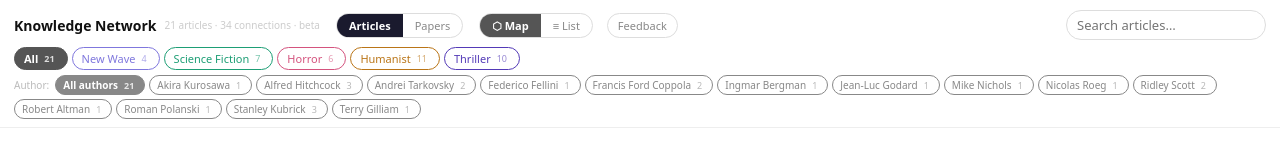
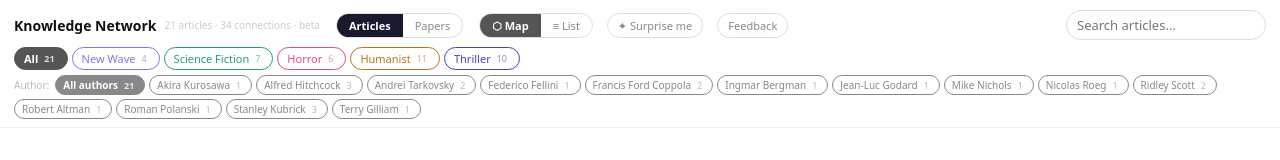
Before and after one commit to tom-geraghty/knowledgemap, a React (Vite) app: page / in a window 1280 px wide. Shown: the top 160 px of the page. Built offline with nearby package versions, Linux system fonts and the light colour scheme.

Commit message:
Port from psych-network: Surprise me button, expandable +more in detail panel

```diff
--- a/src/components/Network.jsx
+++ b/src/components/Network.jsx
@@ -99,6 +99,7 @@ function nodeR(d, isMobile) {
 }
 
 function DetailPanel({ node, onClose, onSelectNode, copied, setCopied, getConnected, isMobile, graphMode, THEMES_MAP, HUB_IDS, DEGREES, ARTICLE_NODES, getNodeColor }) {
+  const [showAllConnected, setShowAllConnected] = useState(false);
   const connected = getConnected(node);
   const [featuredImage, setFeaturedImage] = useState(null);
 
@@ -243,7 +244,7 @@ function DetailPanel({ node, onClose, onSelectNode, copied, setCopied, getConnec
                 Related {graphMode === "papers" ? "papers" : "articles"}
               </div>
               <div style={{ display: "flex", gap: "6px", flexWrap: "wrap" }}>
-                {connected.slice(0, isMobile ? 3 : 5).map(rel => (
+                {(showAllConnected ? connected : connected.slice(0, isMobile ? 3 : 5)).map(rel => (
                   <button key={rel.id}
                     onClick={() => onSelectNode(rel)}
                     style={{
@@ -264,10 +265,14 @@ function DetailPanel({ node, onClose, onSelectNode, copied, setCopied, getConnec
                     {rel.strength === 2 && <span style={{ fontSize: "9px", color: "#ccc", flexShrink: 0 }}>●●</span>}
                   </button>
                 ))}
-                {connected.length > (isMobile ? 3 : 5) && (
-                  <span style={{ fontSize: "11px", color: "#bbb", alignSelf: "center" }}>
+                {connected.length > (isMobile ? 3 : 5) && !showAllConnected && (
+                  <button onClick={() => setShowAllConnected(true)} style={{
+                    fontSize: "11px", color: "#888", alignSelf: "center", cursor: "pointer",
+                    background: "transparent", border: "none", padding: "2px 4px", fontFamily: "inherit",
+                    textDecoration: "underline", textDecorationStyle: "dotted",
+                  }}>
                     +{connected.length - (isMobile ? 3 : 5)} more
-                  </span>
+                  </button>
                 )}
               </div>
             </div>
@@ -837,6 +842,27 @@ export default function Network() {
             </button>
           )}
 
+          <button onClick={() => {
+            const pool = filteredNodes.length > 0 ? filteredNodes : NODES;
+            const pick = pool[Math.floor(Math.random() * pool.length)];
+            if (!pick) return;
+            setSelected(pick); setHighlightId(pick.id);
+            lockedRef.current = pick.id; updateUrl(pick.id);
+            setViewMode("graph");
+            setTimeout(() => {
+              const liveNode = simNodesRef.current?.find(d => d.id === pick.id);
+              if (liveNode) zoomToNode(liveNode);
+            }, 100);
+          }} style={{
+            fontSize: "11px", padding: isMobile ? "6px 12px" : "4px 10px",
+            background: "transparent", border: "1px solid #ddd",
+            borderRadius: "20px", cursor: "pointer", color: "#888",
+            marginLeft: "6px", whiteSpace: "nowrap",
+            minHeight: isMobile ? "36px" : "auto", fontFamily: "inherit",
+          }} title="Jump to a random node">
+            ✦ Surprise me
+          </button>
+
           <a href="mailto:your@email.com?subject=Knowledge Network feedback" target="_blank" rel="noreferrer" style={{
             fontSize: "11px", padding: isMobile ? "6px 12px" : "4px 10px",
             border: "1px solid #ddd", borderRadius: "20px", color: "#888",
```
